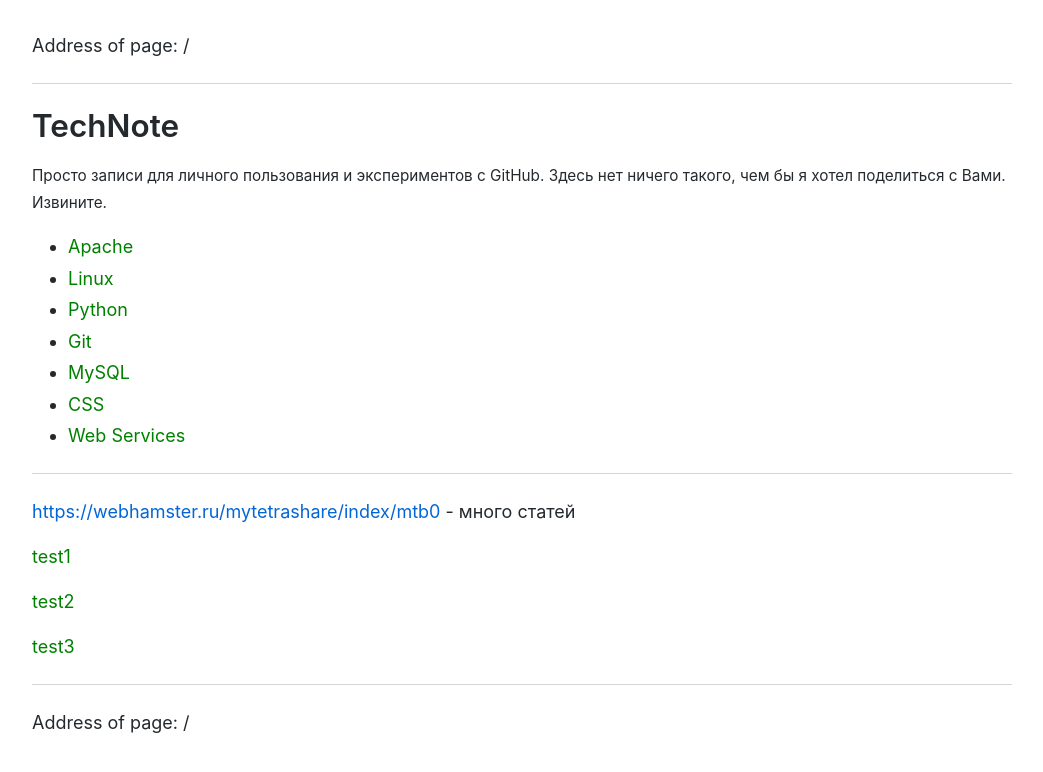
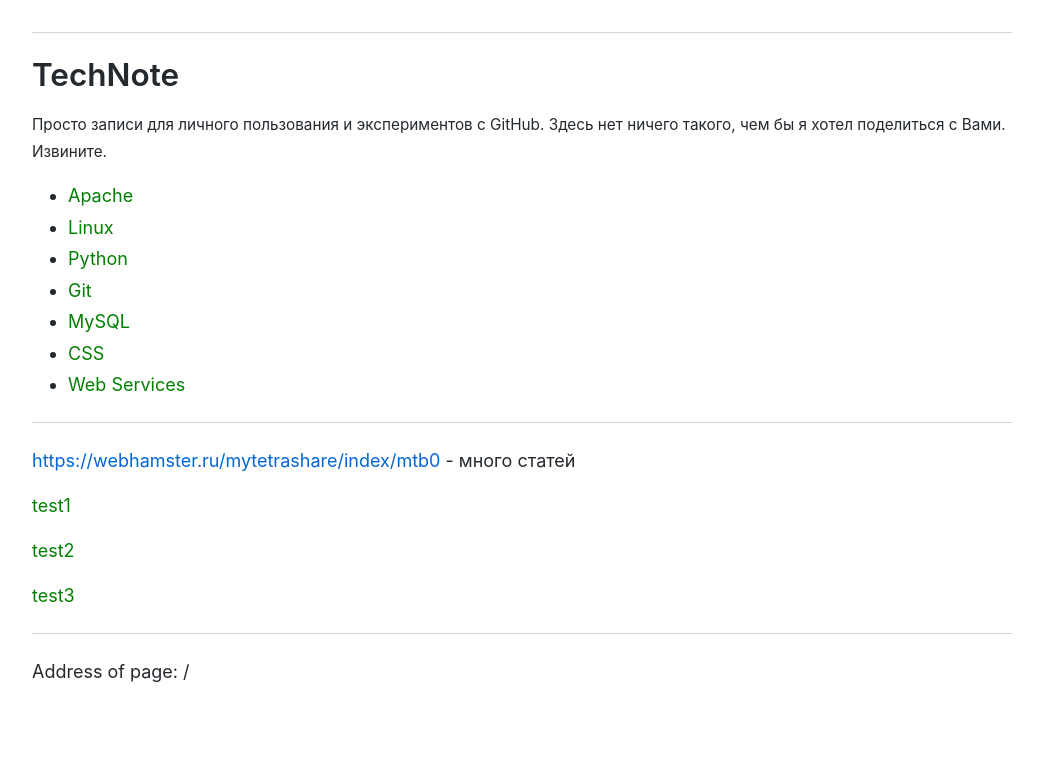
Before and after one commit to olexsyn/ITNote, a Jekyll site: the page built from index.md, in a window 1280 px wide. Shown: the top 772 px of the page, without its empty margins (118-1161 px from the left). Built offline with Jekyll 4.4.1, drawn with Linux system fonts in a browser that asks for light colours; our own code applies the rules of GitHub Pages for plain Markdown files.

Commit message:
Update default.html

```diff
--- a/_layouts/default.html
+++ b/_layouts/default.html
@@ -10,8 +10,6 @@
 <body>
 	<div class="container-lg px-3 my-5 markdown-body">
 
-<p>Address of page: {{ page.url }}</p>
-
 {% if page.title != "TechNote" %}
   {% assign lnk = page.url | split: "/" %}
   {% assign full_url = "" %}
@@ -23,7 +21,7 @@
     {% else %}
       {% assign full_url = full_url | append: "/" %}
       {% assign full_url = full_url | append: p %}
-      {% assign full_url = full_url | remove: ".html" %}
+      {% assign p = p | remove: ".html" %}
       &gt; <a href="{{ full_url }}">{{ p }}</a>
     {% endif %}
   {% endfor %}
```
